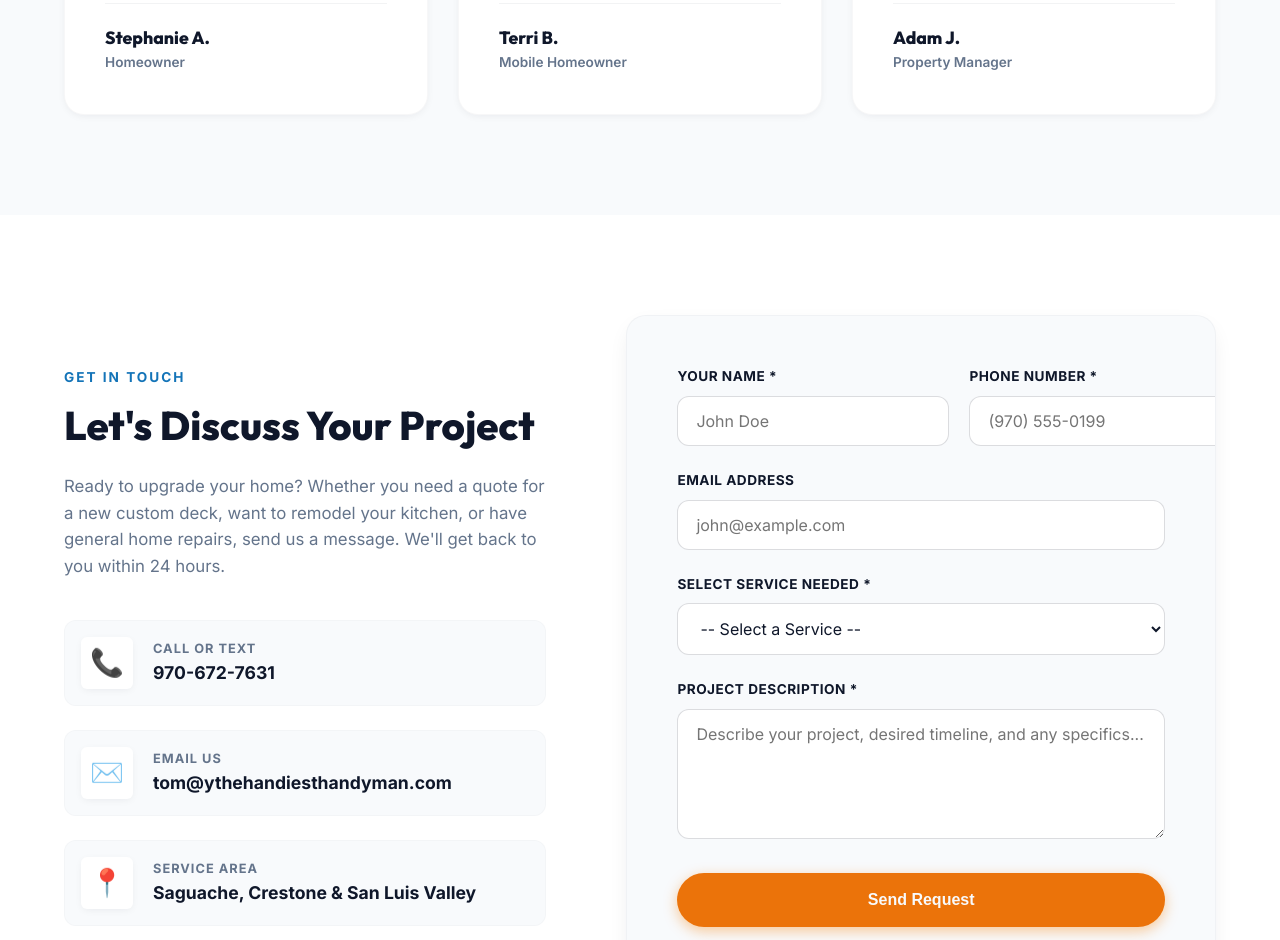
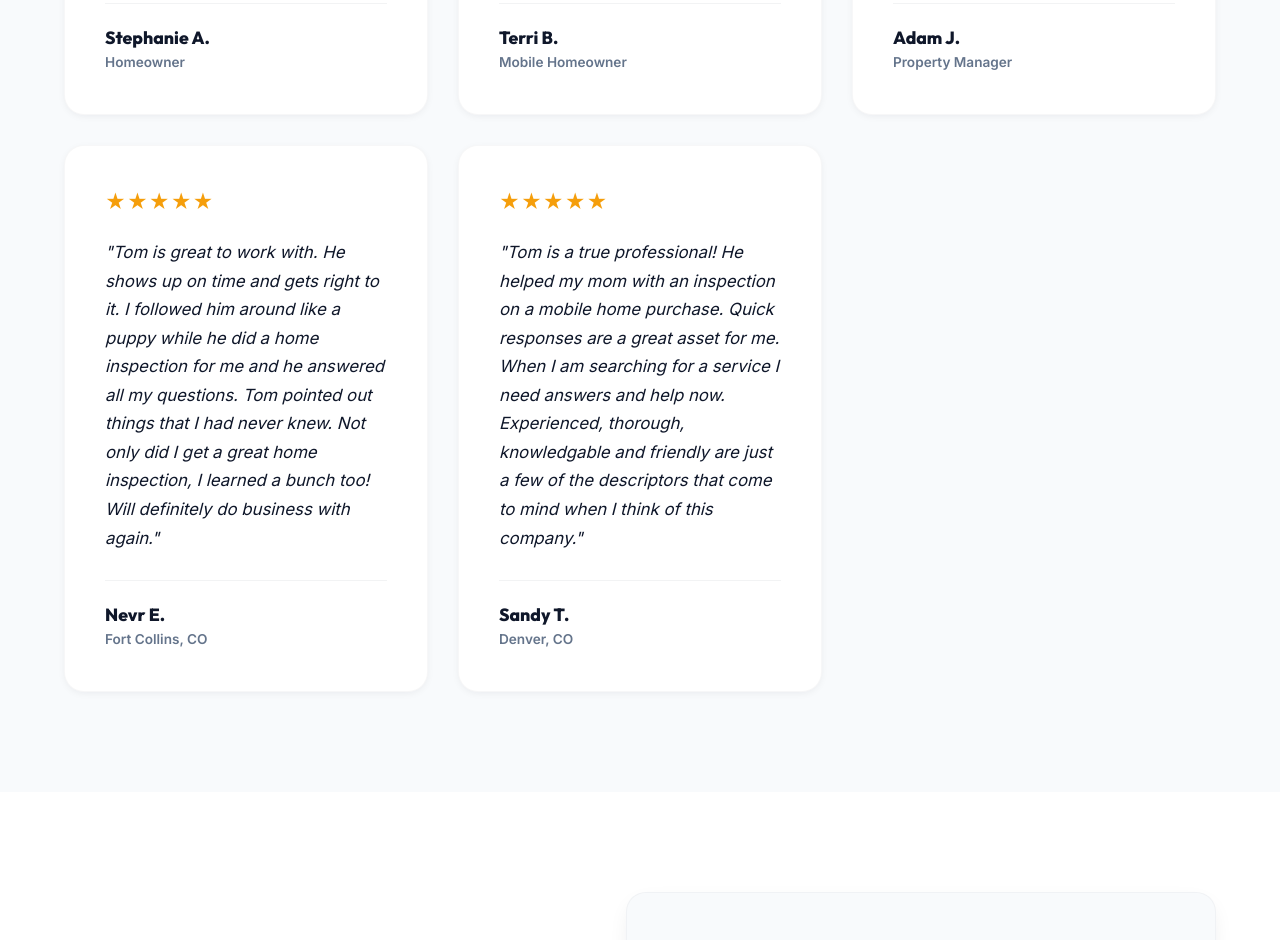
Before and after one commit to MTyson/ythehandiesthandyman.com, a plain HTML site: page index.html in a window 1280 px wide. Shown: the part 6979-7919 px from the top of the page. Drawn offline with Linux system fonts and the light colour scheme.

Commit message:
Incorporate client reviews from Nevr E. and Sandy T.

```diff
--- a/index.html
+++ b/index.html
@@ -430,6 +430,26 @@
                         <span class="client-location">Property Manager</span>
                     </div>
                 </div>
+
+                <!-- Card 4 -->
+                <div class="testimonial-card">
+                    <div class="rating-stars">★★★★★</div>
+                    <p class="testimonial-text">"Tom is great to work with. He shows up on time and gets right to it. I followed him around like a puppy while he did a home inspection for me and he answered all my questions. Tom pointed out things that I had never knew. Not only did I get a great home inspection, I learned a bunch too! Will definitely do business with again."</p>
+                    <div class="testimonial-client">
+                        <strong class="client-name">Nevr E.</strong>
+                        <span class="client-location">Fort Collins, CO</span>
+                    </div>
+                </div>
+
+                <!-- Card 5 -->
+                <div class="testimonial-card">
+                    <div class="rating-stars">★★★★★</div>
+                    <p class="testimonial-text">"Tom is a true professional! He helped my mom with an inspection on a mobile home purchase. Quick responses are a great asset for me. When I am searching for a service I need answers and help now. Experienced, thorough, knowledgable and friendly are just a few of the descriptors that come to mind when I think of this company."</p>
+                    <div class="testimonial-client">
+                        <strong class="client-name">Sandy T.</strong>
+                        <span class="client-location">Denver, CO</span>
+                    </div>
+                </div>
             </div>
         </div>
     </section>
```
